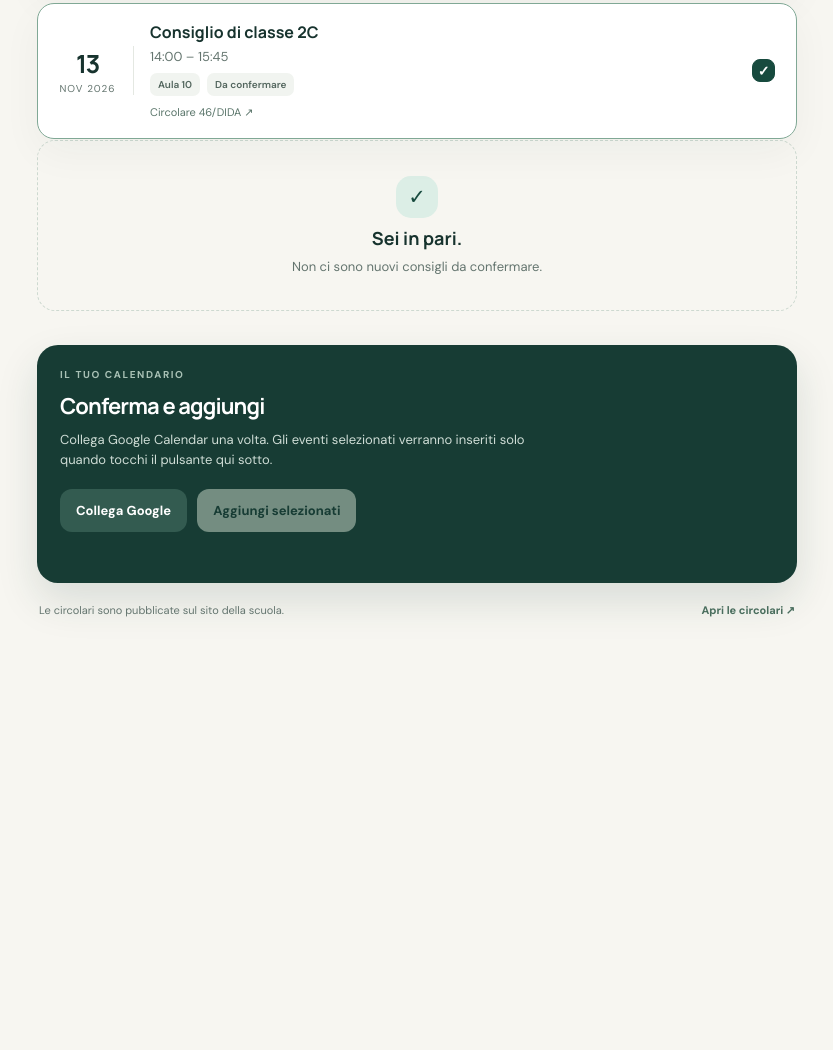
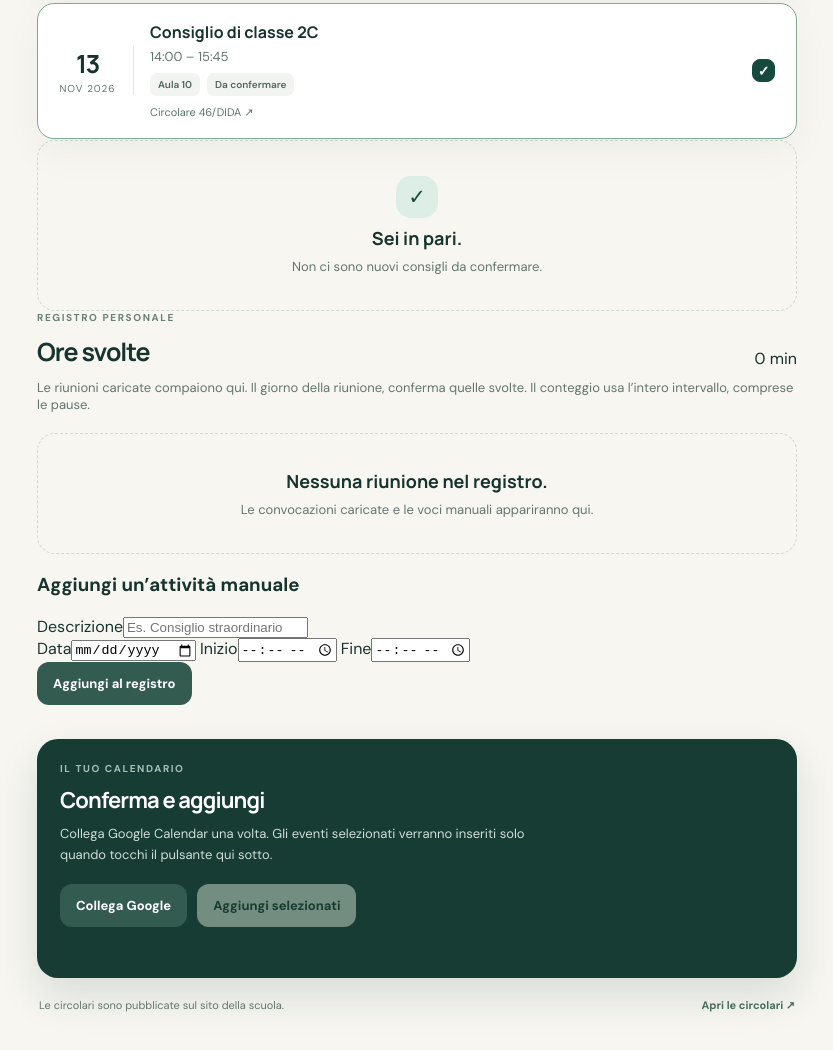
Before and after one commit to beppeventuru/ConsigliClasseCalendar, a plain HTML site: page public/index.html in a window 1280 px wide. Shown: the part 1170-2220 px from the top of the page, without its empty margins (223-1056 px from the left). Before the commit the page ends 1855 px from the top, so only its background shows below. Drawn offline with Linux system fonts and the light colour scheme.

Commit message:
Add personal completed-hours register

```diff
--- a/public/index.html
+++ b/public/index.html
@@ -52,6 +52,33 @@
         </div>
       </section>
 
+      <section class="hours-section">
+        <div class="section-heading">
+          <div>
+            <p class="eyebrow">REGISTRO PERSONALE</p>
+            <h2>Ore svolte</h2>
+          </div>
+          <span id="hoursTotal" class="hours-total">0 min</span>
+        </div>
+        <p class="section-note">Le riunioni caricate compaiono qui. Il giorno della riunione, conferma quelle svolte. Il conteggio usa l’intero intervallo, comprese le pause.</p>
+        <div id="hoursList" class="hours-list"></div>
+        <div id="hoursEmpty" class="empty-state" hidden>
+          <strong>Nessuna riunione nel registro.</strong>
+          <span>Le convocazioni caricate e le voci manuali appariranno qui.</span>
+        </div>
+        <form id="manualEntryForm" class="manual-form">
+          <h3>Aggiungi un’attività manuale</h3>
+          <label>Descrizione<input name="title" type="text" maxlength="100" placeholder="Es. Consiglio straordinario" required /></label>
+          <div class="manual-form-row">
+            <label>Data<input name="date" type="date" required /></label>
+            <label>Inizio<input name="start" type="time" required /></label>
+            <label>Fine<input name="end" type="time" required /></label>
+          </div>
+          <button class="button button-secondary" type="submit">Aggiungi al registro</button>
+          <p id="hoursMessage" class="hours-message" aria-live="polite"></p>
+        </form>
+      </section>
+
       <section class="calendar-panel">
         <div class="calendar-copy">
           <p class="eyebrow">IL TUO CALENDARIO</p>
```
